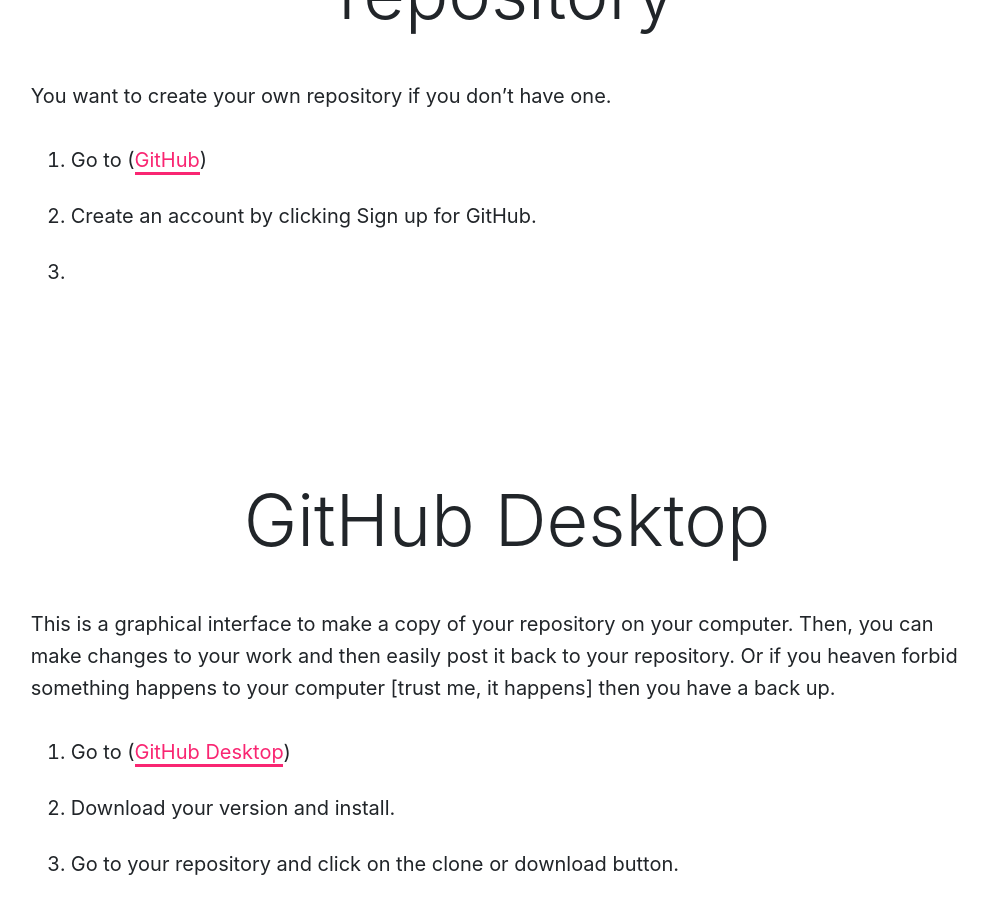
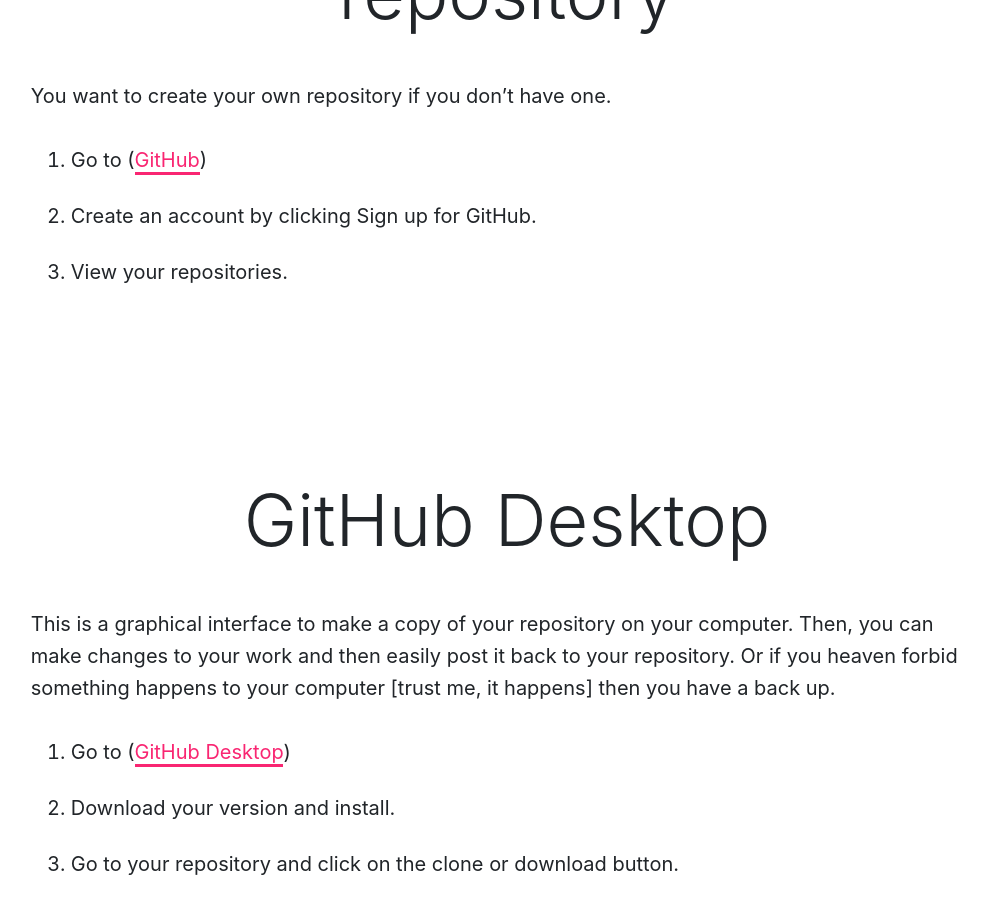
Before and after one commit to Montana-Media-Arts/creative-coding-1-Fall2019, a Jekyll site: the page built from modules/week-1/_posts/2017-01-08-github-reposity.md, in a window 1280 px wide and 900 px high, scrolled down 3689 px. Shown: the whole window, without its empty margins (133-1121 px from the left). Built offline with Jekyll 4.4.1, drawn with Linux system fonts in a browser that asks for light colours; nearby versions of some CDN libraries.

Commit message:
updated the repo info

```diff
--- a/modules/week-1/_posts/2017-01-08-github-reposity.md
+++ b/modules/week-1/_posts/2017-01-08-github-reposity.md
@@ -49,7 +49,7 @@ NOTE: You should not repeat a comment that has already been added by anyone from
 You want to create your own repository if you don't have one.
 1. Go to ([GitHub](https://github.com))
 2. Create an account by clicking Sign up for GitHub.
-3.
+3. View your repositories.
 
 
 # GitHub Desktop
```
Also changed, not shown: modules/week-1/_posts/2017-01-07-developmentenvironment.md (+1 -1 lines).
